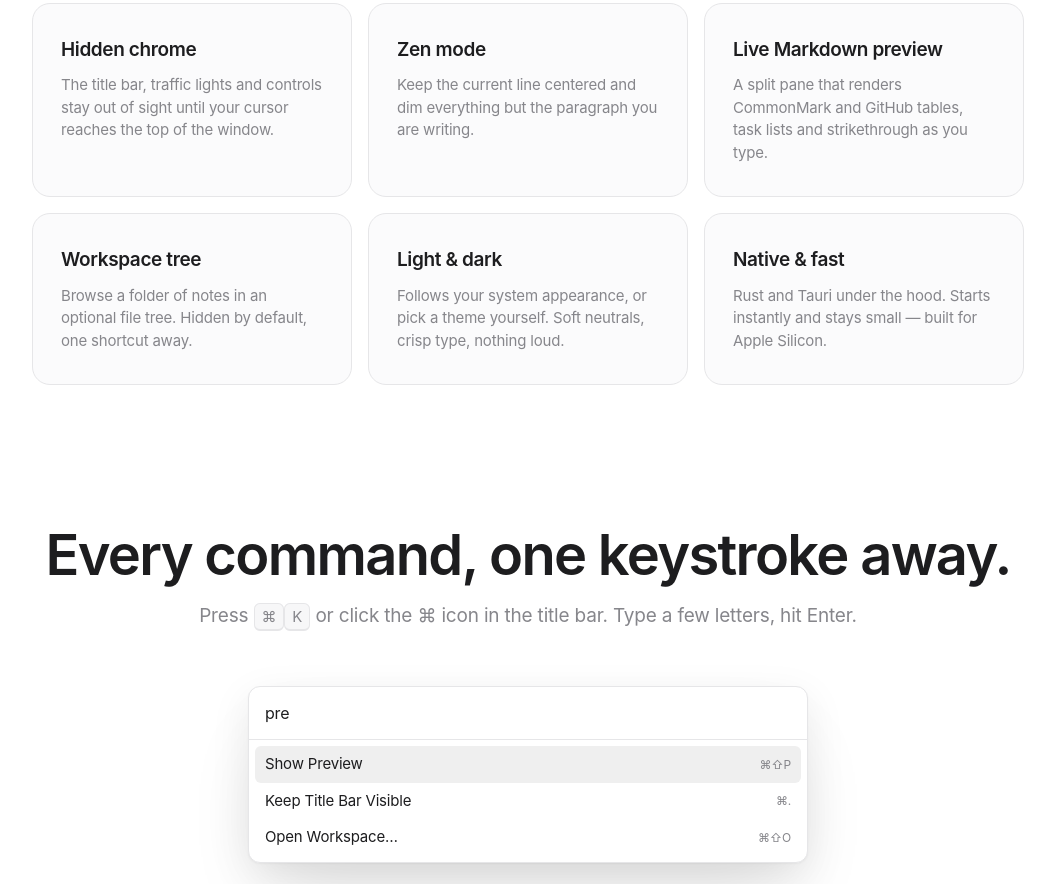
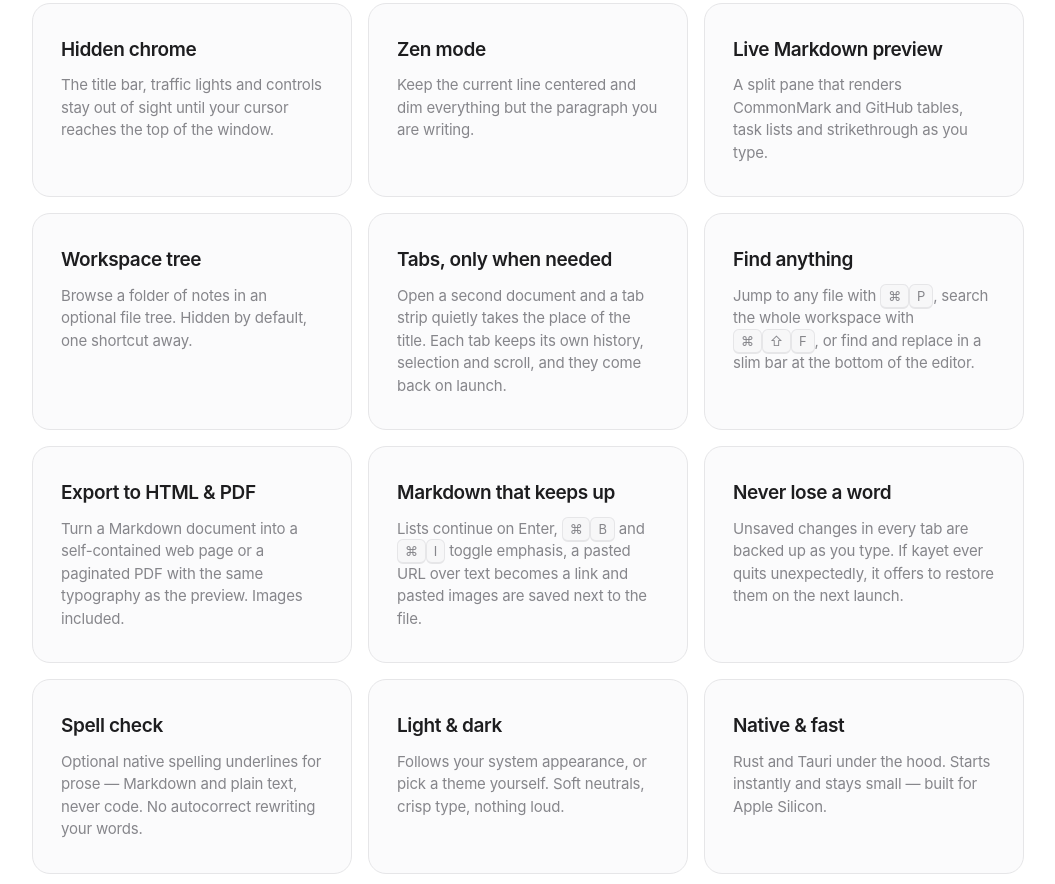
Before and after one commit to pwittchen/kayet, a website: page website/index.html in a window 1280 px wide. Shown: the part 1436-2320 px from the top of the page, without its empty margins (112-1167 px from the left). Drawn offline with Linux system fonts and the light colour scheme.

Commit message:
add tabs, find anything, html / pdf export, smart markdown, crash recovery and spell check cards to the website; new tab and spell check icons in the window preview; new tab, next / previous tab and find / replace shortcuts; open_in_new_tab in the config sample

```diff
--- a/website/index.html
+++ b/website/index.html
@@ -58,11 +58,13 @@
           </span>
           <span class="window-title">notes.md</span>
           <span class="window-controls" aria-hidden="true">
+            <svg viewBox="0 0 16 16" fill="none" stroke="currentColor" stroke-width="1.5" stroke-linecap="round" stroke-linejoin="round"><path d="M8 3.25v9.5M3.25 8h9.5"/></svg>
             <svg viewBox="0 0 16 16" fill="none" stroke="currentColor" stroke-width="1.5" stroke-linecap="round" stroke-linejoin="round"><path d="M6 6h4v4H6zM6 6V4.25A1.75 1.75 0 1 0 4.25 6H6zM10 6V4.25A1.75 1.75 0 1 1 11.75 6H10zM6 10v1.75A1.75 1.75 0 1 1 4.25 10H6zM10 10v1.75A1.75 1.75 0 1 0 11.75 10H10z"/></svg>
             <svg viewBox="0 0 16 16" fill="none" stroke="currentColor" stroke-width="1.5" stroke-linecap="round" stroke-linejoin="round"><path d="M9.75 1.75l4.5 4.5-2.1.7-2.4 2.4-.35 3.15-1.4 1.4L2.1 8l1.4-1.4 3.15-.35 2.4-2.4z"/><path d="M5.1 10.9 1.75 14.25"/></svg>
             <svg viewBox="0 0 16 16" fill="none" stroke="currentColor" stroke-width="1.5" stroke-linecap="round" stroke-linejoin="round"><path d="M12.9 5.2A5.75 5.75 0 1 0 13.75 8.3"/><circle cx="8" cy="8" r="0.9" fill="currentColor" stroke="none"/></svg>
             <svg viewBox="0 0 16 16" fill="none" stroke="currentColor" stroke-width="1.5" stroke-linecap="round" stroke-linejoin="round"><path d="M5.75 2.25c1.25 0 2.25.5 2.25 1.5 0-1 1-1.5 2.25-1.5M5.75 13.75c1.25 0 2.25-.5 2.25-1.5 0 1 1 1.5 2.25 1.5M8 3.75v8.5M6.25 8h3.5"/></svg>
             <svg viewBox="0 0 16 16" fill="none" stroke="currentColor" stroke-width="1.5" stroke-linecap="round" stroke-linejoin="round"><path d="M1.75 4.5a1.5 1.5 0 0 1 1.5-1.5h2.6l1.5 1.6h5.4a1.5 1.5 0 0 1 1.5 1.5v5.9a1.5 1.5 0 0 1-1.5 1.5h-9.5a1.5 1.5 0 0 1-1.5-1.5z"/></svg>
+            <svg viewBox="0 0 16 16" fill="none" stroke="currentColor" stroke-width="1.5" stroke-linecap="round" stroke-linejoin="round"><path d="M4.75 10 8 2.25 11.25 10M6 7.25h4M2 13.5q1.5-1.5 3 0t3 0 3 0 3 0"/></svg>
             <svg viewBox="0 0 16 16" fill="none" stroke="currentColor" stroke-width="1.5" stroke-linecap="round" stroke-linejoin="round"><path d="M1.75 4.5h7M12.5 4.5h1.75M1.75 11.5h1.75M7 11.5h7.25"/><circle cx="10.75" cy="4.5" r="1.75"/><circle cx="5.25" cy="11.5" r="1.75"/></svg>
             <svg viewBox="0 0 16 16" fill="none" stroke="currentColor" stroke-width="1.5" stroke-linecap="round" stroke-linejoin="round"><circle cx="8" cy="8" r="5.75"/><path d="M8 2.25a5.75 5.75 0 0 1 0 11.5z" fill="currentColor" stroke="none"/></svg>
             <svg viewBox="0 0 16 16" fill="none" stroke="currentColor" stroke-width="1.5" stroke-linecap="round" stroke-linejoin="round"><path d="M1.5 8s2.4-4.5 6.5-4.5S14.5 8 14.5 8s-2.4 4.5-6.5 4.5S1.5 8 1.5 8z"/><circle cx="8" cy="8" r="2"/></svg>
@@ -70,7 +72,7 @@
         </div>
         <div class="window-body">
           <p class="doc-h"><span class="md">#</span> Morning pages</p>
-          <p class="doc-p">The window is empty except for the words. No toolbars, no tabs, no panels asking for attention.</p>
+          <p class="doc-p">The window is empty except for the words. No toolbars, no panels asking for attention.</p>
           <p class="doc-p doc-active">Move the mouse to the top edge and the controls appear. Move away and they fade out again<span class="caret"></span></p>
           <p class="doc-p">Everything else waits quietly until you reach for it.</p>
         </div>
@@ -96,6 +98,30 @@
         <article class="card reveal">
           <h3>Workspace tree</h3>
           <p>Browse a folder of notes in an optional file tree. Hidden by default, one shortcut away.</p>
+        </article>
+        <article class="card reveal">
+          <h3>Tabs, only when needed</h3>
+          <p>Open a second document and a tab strip quietly takes the place of the title. Each tab keeps its own history, selection and scroll, and they come back on launch.</p>
+        </article>
+        <article class="card reveal">
+          <h3>Find anything</h3>
+          <p>Jump to any file with <kbd>⌘</kbd><kbd>P</kbd>, search the whole workspace with <kbd>⌘</kbd><kbd>⇧</kbd><kbd>F</kbd>, or find and replace in a slim bar at the bottom of the editor.</p>
+        </article>
+        <article class="card reveal">
+          <h3>Export to HTML &amp; PDF</h3>
+          <p>Turn a Markdown document into a self-contained web page or a paginated PDF with the same typography as the preview. Images included.</p>
+        </article>
+        <article class="card reveal">
+          <h3>Markdown that keeps up</h3>
+          <p>Lists continue on Enter, <kbd>⌘</kbd><kbd>B</kbd> and <kbd>⌘</kbd><kbd>I</kbd> toggle emphasis, a pasted URL over text becomes a link and pasted images are saved next to the file.</p>
+        </article>
+        <article class="card reveal">
+          <h3>Never lose a word</h3>
+          <p>Unsaved changes in every tab are backed up as you type. If kayet ever quits unexpectedly, it offers to restore them on the next launch.</p>
+        </article>
+        <article class="card reveal">
+          <h3>Spell check</h3>
+          <p>Optional native spelling underlines for prose — Markdown and plain text, never code. No autocorrect rewriting your words.</p>
         </article>
         <article class="card reveal">
           <h3>Light &amp; dark</h3>
@@ -130,7 +156,10 @@
       <h2 class="reveal">Hands on the keyboard.</h2>
       <dl class="keys reveal">
         <div><dt>Command palette</dt><dd><kbd>⌘</kbd><kbd>K</kbd></dd></div>
+        <div><dt>New tab</dt><dd><kbd>⌘</kbd><kbd>T</kbd></dd></div>
+        <div><dt>Next / previous tab</dt><dd><kbd>⌘</kbd><kbd>⇧</kbd><kbd>]</kbd><span class="or">/</span><kbd>[</kbd></dd></div>
         <div><dt>Go to file</dt><dd><kbd>⌘</kbd><kbd>P</kbd></dd></div>
+        <div><dt>Find / replace</dt><dd><kbd>⌘</kbd><kbd>F</kbd><span class="or">/</span><kbd>⌘</kbd><kbd>R</kbd></dd></div>
         <div><dt>Find in workspace</dt><dd><kbd>⌘</kbd><kbd>⇧</kbd><kbd>F</kbd></dd></div>
         <div><dt>Toggle zen mode</dt><dd><kbd>⌘</kbd><kbd>⇧</kbd><kbd>J</kbd></dd></div>
         <div><dt>Toggle file tree</dt><dd><kbd>⌘</kbd><kbd>\</kbd></dd></div>
@@ -161,6 +190,7 @@ titlebar_pinned = <span class="t-num">false</span>      <span class="t-com"># ke
 zen_mode = <span class="t-num">false</span>             <span class="t-com"># centered cursor, dimmed paragraphs</span>
 sidebar_width = <span class="t-num">240</span>          <span class="t-com"># 180–400 px</span>
 preview_split = <span class="t-num">0.5</span>          <span class="t-com"># editor share of the split, 0.2–0.8</span>
+open_in_new_tab = <span class="t-num">false</span>      <span class="t-com"># open files in a new tab</span>
 
 <span class="t-sec">[editor]</span>
 font_family = <span class="t-str">"mono"</span>         <span class="t-com"># "mono" | "system"</span>
@@ -181,7 +211,7 @@ y = <span class="t-num">0</span></code></pre>
       </div>
       <div class="config-notes reveal">
         <p><strong>Created on first launch.</strong> Missing keys are filled in with their defaults and written back, so the file always lists every option.</p>
-        <p><strong>Remembers your layout.</strong> Theme, file tree, zen mode, split sizes, window position and the last open file are saved as you use the app.</p>
+        <p><strong>Remembers your layout.</strong> Theme, file tree, zen mode, split sizes, window position, open tabs and recent files are saved as you use the app.</p>
         <p><strong>Edit it in kayet.</strong> Open it with <kbd>⌘</kbd><kbd>,</kbd> or the sliders icon — changes apply as soon as you save. A file that fails to parse is left untouched and defaults are used.</p>
       </div>
     </section>
--- a/website/style.css
+++ b/website/style.css
@@ -333,6 +333,7 @@ section { padding: 0 24px; }
 .keys div:first-child { border-top: 1px solid var(--border); }
 .keys dt { font-size: 16px; }
 .keys dd { margin: 0; display: flex; gap: 4px; }
+.keys dd .or { color: var(--text-muted); padding: 0 4px; }
 kbd {
   min-width: 26px;
   padding: 3px 7px;
```
